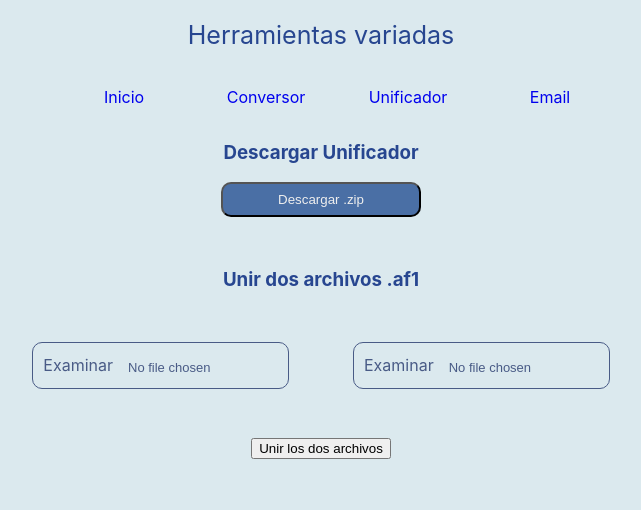
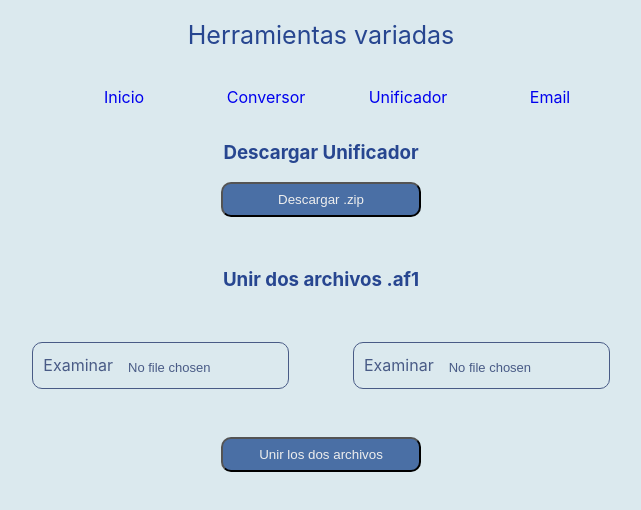
Before and after one commit to antoniovilaAntea/herramientas-varias, a React (Create React App) app: page /unificador in a window 1280 px wide. Shown: the top 510 px of the page, without its empty margins (319-960 px from the left). Built offline with nearby package versions, Linux system fonts and the light colour scheme.

Commit message:
style: change style unir los dos archivos button

```diff
--- a/src/Components/FileConverter.tsx
+++ b/src/Components/FileConverter.tsx
@@ -102,7 +102,7 @@ const FileConverter = ({ tipo }: Props) => {
         )}
       </div>
       {tipo === "unificador" && (
-        <div>
+        <div className="boton-unir">
           <button>Unir los dos archivos</button>
         </div>
       )}
--- a/src/Pages/Unificador/unificador.css
+++ b/src/Pages/Unificador/unificador.css
@@ -81,3 +81,10 @@ input[type="file"] {
   align-items: center;
   justify-content: center;
 }
+.boton-unir button {
+  color: #eeeeee;
+  background-color: #4a6fa5ff;
+  border-radius: 10px;
+  width: 200px;
+  height: 35px;
+}
```
